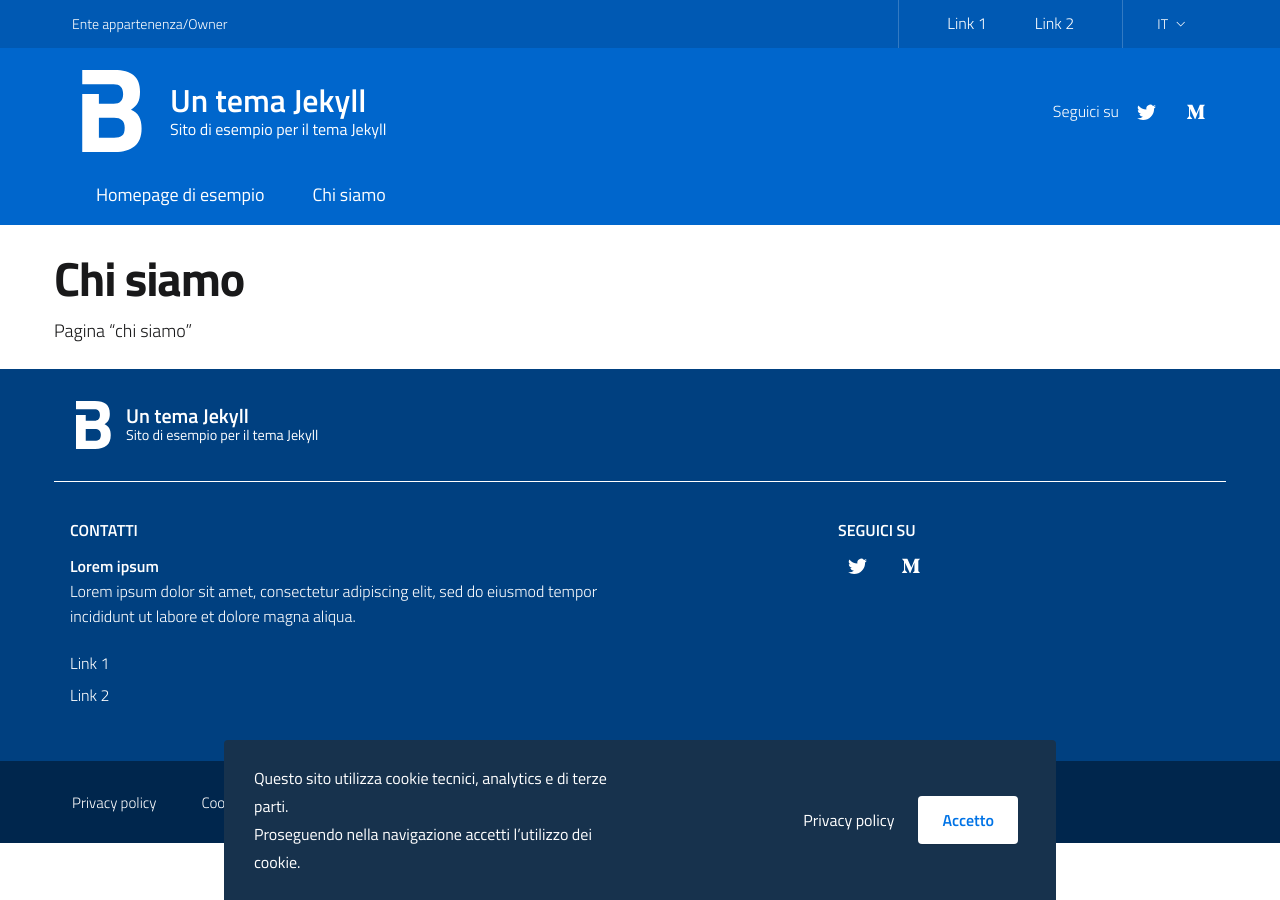
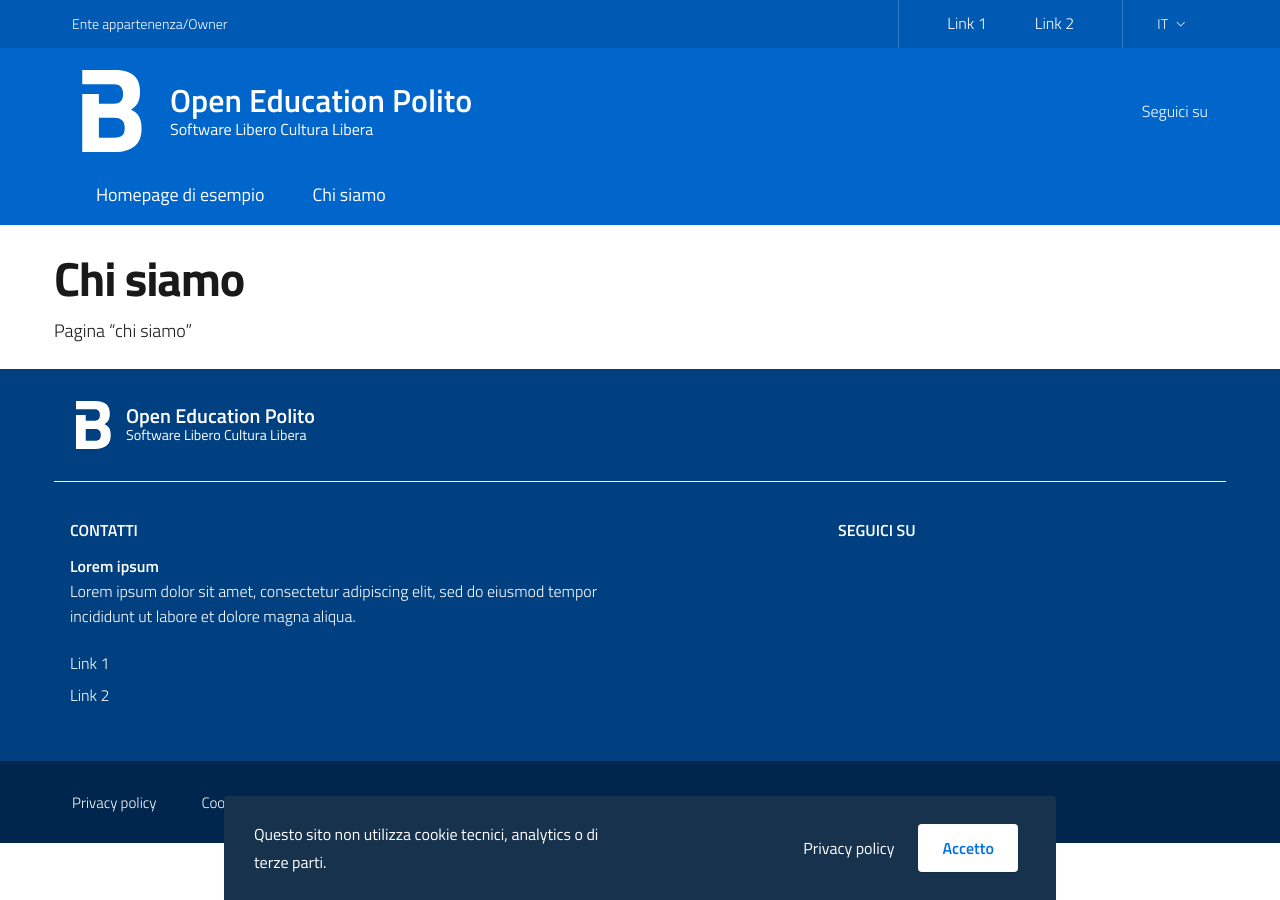
Before and after one commit to open-education-polito/org-website, a Jekyll site: the page built from it/chi-siamo.md, in a window 1280 px wide. Built offline with Jekyll 4.4.1, drawn with Linux system fonts in a browser that asks for light colours.

Commit message:
Fix metadata, removed analytics and social

```diff
--- a/_data/t.yml
+++ b/_data/t.yml
@@ -7,35 +7,18 @@ social-card: /assets/images/favicons/social-card.png
 
 ## Site name
 name:
-  en: "A Jekyll theme"
-  it: "Un tema Jekyll"
+  en: "Open Education Polito"
+  it: "Open Education Polito"
 
 ## Site description
 description:
-  en: "A website with a Jekyll theme"
-  it: "Sito di esempio per il tema Jekyll"
+  en: "Free Software Free Culture"
+  it: "Software Libero Cultura Libera"
 
 ## Site author
 author:
-  en: "Digital Transformation Team"
-  it: "Team per la Trasformazione Digitale"
-
-## Social
-social-links:
-  en:
-    twitter:
-      name: "twitter"
-      url: "https://twitter.com/ITdigitalteam"
-    medium:
-      name: "medium"
-      url: "https://medium.com/team-per-la-trasformazione-digitale/"
-  it:
-    twitter:
-      name: "twitter"
-      url: "https://twitter.com/teamdigitaleIT"
-    medium:
-      name: "medium"
-      url: "https://medium.com/team-per-la-trasformazione-digitale/"
+  en: "Open Education Polito"
+  it: "Open Education Polito"
 
 ## Labels
 italian-version:
@@ -45,8 +28,8 @@ english-version:
   en: "English version"
   it: "Versione inglese"
 cookie-policy-info:
-  en: "This site uses technical, analytics and third-party cookies <br>By continuing to browse, you accept the use of cookies."
-  it: "Questo sito utilizza cookie tecnici, analytics e di terze parti.<br>Proseguendo nella navigazione accetti l’utilizzo dei cookie."
+  en: "This site does not use technical, analytics or third-party cookies."
+  it: "Questo sito non utilizza cookie tecnici, analytics o di terze parti."
 cookie-policy-accept-btn:
   en: "Ok"
   it: "Accetto"
```
